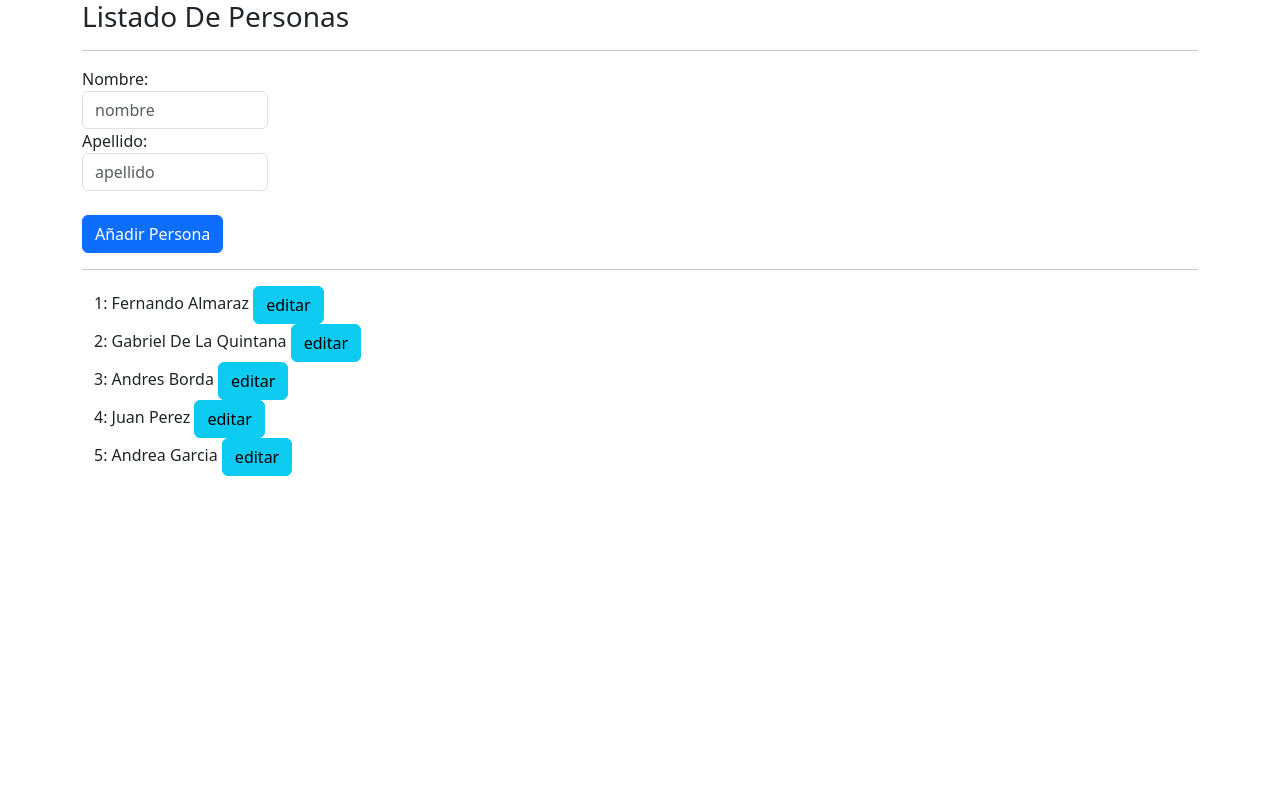
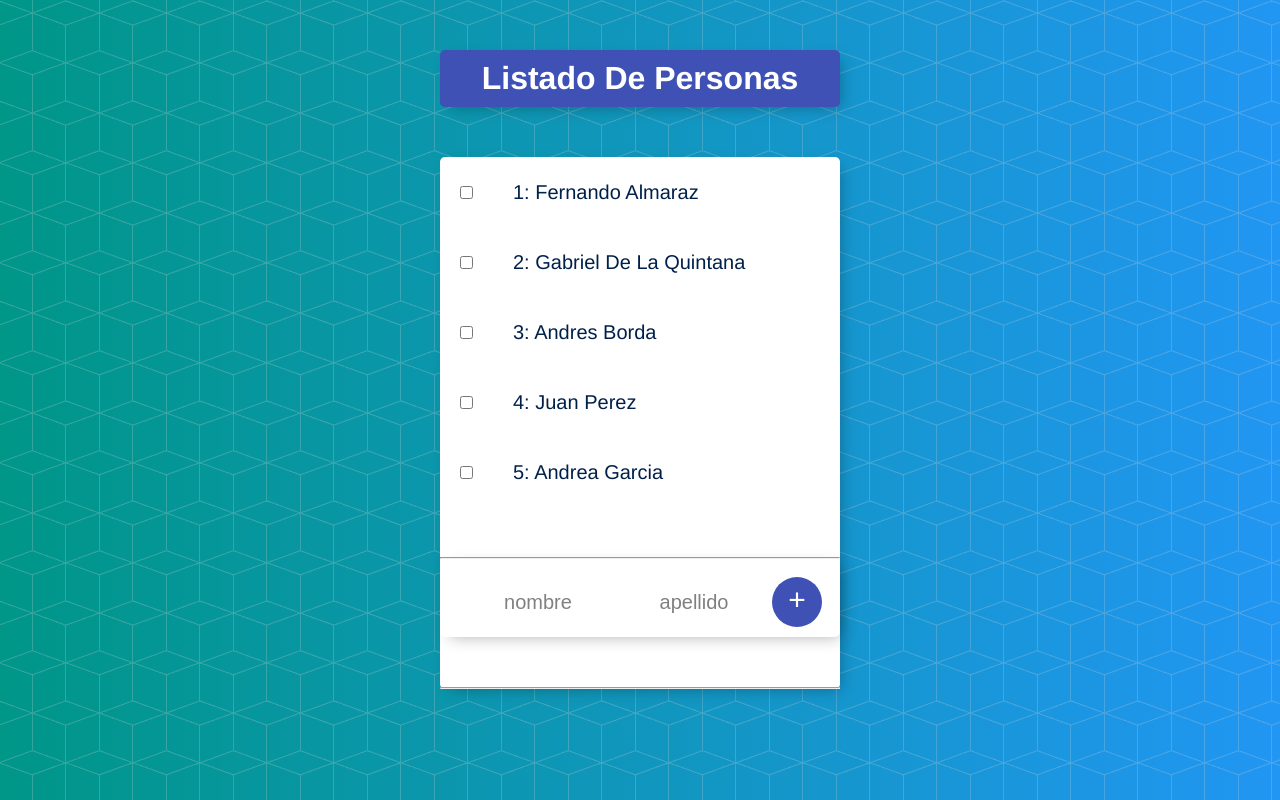
Before and after one commit to FernandoAlmaraz/Universidad_Angular, an Angular app in the folder listadoPersonas/: page / in a window 1280 px wide. Shown: the top 800 px of the page. Built offline with nearby package versions, Linux system fonts and the light colour scheme.

Commit message:
añadiendo estulos a listapersonas

```diff
--- a/listadoPersonas/angular.json
+++ b/listadoPersonas/angular.json
@@ -25,13 +25,9 @@
               "src/assets"
             ],
           "styles": [
-            "node_modules/bootstrap/dist/css/bootstrap.min.css",
             "src/styles.css"
           ],
           "scripts": [
-            "node_modules/jquery/dist/jquery.min.js",
-            "node_modules/@popperjs/core/dist/umd/popper.min.js",
-            "node_modules/bootstrap/dist/js/bootstrap.min.js"
           ]
           },
           "configurations": {
--- a/listadoPersonas/src/app/app.component.html
+++ b/listadoPersonas/src/app/app.component.html
@@ -1,14 +1,17 @@
-<div class="container">
-  <div class="col">
-    <h3>{{titulo}}</h3>
+<div class="box" id="heading">
+  <h1>{{titulo}}</h1>
+</div>
+<div class="box">
+   <app-persona
+    *ngFor="let personaelemento of personas; let i = index"
+    [persona]="personaelemento"
+    [indice]="i">
+  </app-persona>
+  <div class="box">
     <hr>
     <app-formulario ></app-formulario>
       <!-- (personaCreada)="onPersonaAgregada($event)" -->
   </div>
   <hr>
-  <app-persona
-    *ngFor="let personaelemento of personas; let i = index"
-    [persona]="personaelemento"
-    [indice]="i">
-  </app-persona>
+
 </div>
--- a/listadoPersonas/src/app/formulario/formulario.component.html
+++ b/listadoPersonas/src/app/formulario/formulario.component.html
@@ -1,15 +1,7 @@
- <form class="form-row">
-      <div class="form-group col-md-2">
-          <label for="nombre" class="sr-only">Nombre: </label>
-          <input type="text" name="nombre" id="nombre" placeholder="nombre" class="form-control" #nombreRef>
-      </div>
-      <div class="form-group col-md-2">
-          <label for="apellido" class="sr-only">Apellido: </label>
-          <input type="text" name="apellido" id="apellido" placeholder="apellido" class="form-control" #apellidoRef>
-      </div><br>
-      <div class="col">
+ <form class="item">
+          <input type="text" name="nombre" id="nombre" placeholder="nombre" [(ngModel)]="nombreInput">
+          <input type="text" name="apellido" id="apellido" placeholder="apellido" [(ngModel)]="apellidoInput">
         <button type="submit" class="btn btn-primary" (click)="agregarPersona()">
-          Añadir Persona
+          +
         </button>
-      </div>
 </form>
--- a/listadoPersonas/src/app/formulario/formulario.component.ts
+++ b/listadoPersonas/src/app/formulario/formulario.component.ts
@@ -14,19 +14,21 @@
       (indice: string) => alert("el indicie es: " + indice)
     )
   }
-  //@Output() personaCreada = new EventEmitter<Persona>;
-  // nombreInput: string = "";
-  // apellidoInput: string = "";
+  @Output() personaCreada = new EventEmitter<Persona>;
+  nombreInput: string = "";
+  apellidoInput: string = "";
 
-  @ViewChild('nombreRef') nombreRef!: ElementRef;
-  @ViewChild('apellidoRef') apellidoRef!: ElementRef;
+  // @ViewChild('nombreRef') nombreRef!: ElementRef;
+  // @ViewChild('apellidoRef') apellidoRef!: ElementRef;
 
   agregarPersona() {
     let PerCreada = new
-      Persona(this.nombreRef.nativeElement.value,
-        this.apellidoRef.nativeElement.value)
+      Persona(this.nombreInput, this.apellidoInput)
+    // Persona(this.nombreRef.nativeElement.value,
+    // this.apellidoRef.nativeElement.value)
     //this.personaCreada.emit(PerCreada);
     //this.logginService.enviarMensajeAConsola("Eviamos Persona: " + PerCreada.nombre + " " + PerCreada.apellido)
     this.personasService.personaAgregada(PerCreada)
+
   }
 }
--- a/listadoPersonas/src/app/persona/persona.component.html
+++ b/listadoPersonas/src/app/persona/persona.component.html
@@ -1,11 +1,4 @@
-<div class="container">
-  <div class="row">
-    <div class="col">
-      <div>
-        {{indice+1}}: {{persona.nombre}} {{persona.apellido}}
-        <button type="submit" class="btn btn-info" (click)="emitirSaludo()">editar</button>
-      </div>
-
-    </div>
-  </div>
+<div class="item">
+  <input type="checkbox"(click)="emitirSaludo()">
+    <p>{{indice+1}}: {{persona.nombre}} {{persona.apellido}}</p>
 </div>
--- a/listadoPersonas/src/styles.css
+++ b/listadoPersonas/src/styles.css
@@ -1 +1,89 @@
 /* You can add global styles to this file, and also import other style files */
+html {
+    background-color: #2196F3;
+    min-height: 1000px;
+    font-family: 'helvetica neue';
+    background: url(./assets/bg-pattern.png), #2196F3;
+    background: url(./assets/bg-pattern.png), -webkit-gradient(linear, right top, left top, from(#2196F3), to(#009688));
+    background: url(./assets/bg-pattern.png), linear-gradient(to left, #2196F3, #009688)
+  }
+
+  h1 {
+    color: #fff;
+    padding: 10px;
+  }
+
+  .box {
+    max-width: 400px;
+    margin: 50px auto;
+    background: white;
+    border-radius: 5px;
+    box-shadow: 5px 5px 15px -5px rgba(0, 0, 0, 0.3);
+  }
+
+  #heading {
+    background-color: #3F51B5;
+    text-align: center;
+  }
+
+  .item {
+    min-height: 70px;
+    display: flex;
+    align-items: center;
+    border-bottom: 1px solid #F1F1F1;
+  }
+
+  .item:last-child {
+    border-bottom: 0;
+  }
+
+
+  input[type="checkbox"] {
+    margin: 20px;
+  }
+
+  p {
+    margin: 0;
+    padding: 20px;
+    font-size: 20px;
+    font-weight: 200;
+    color: #00204a;
+  }
+
+  form {
+    text-align: center;
+    margin-left: 20px;
+  }
+
+  button {
+    min-height: 50px;
+    width: 50px;
+    border-radius: 50%;
+    border-color: transparent;
+    background-color: #3F51B5;
+    color: #fff;
+    font-size: 30px;
+    padding-bottom: 6px;
+    border-width: 0;
+  }
+
+  input[type="text"] {
+    text-align: center;
+    height: 60px;
+    top: 10px;
+    border: none;
+    background: transparent;
+    font-size: 20px;
+    font-weight: 200;
+    width: 40%;
+  }
+
+  input[type="text"]:focus {
+    outline: none;
+    box-shadow: inset 0 -3px 0 0 #3F51B5;
+  }
+
+  ::placeholder {
+    color: grey;
+    opacity: 1;
+  }
```
Also changed, not shown: listadoPersonas/src/assets/bg-pattern.png (added).
